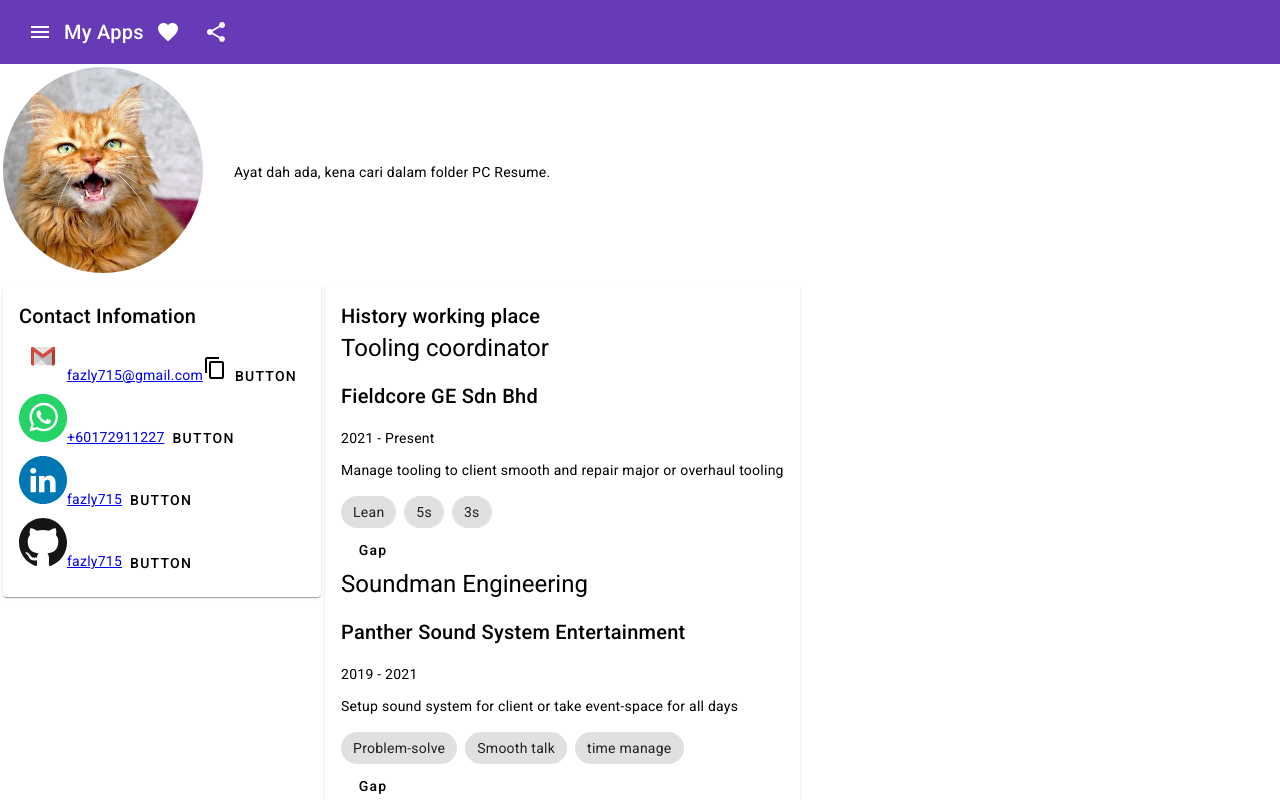
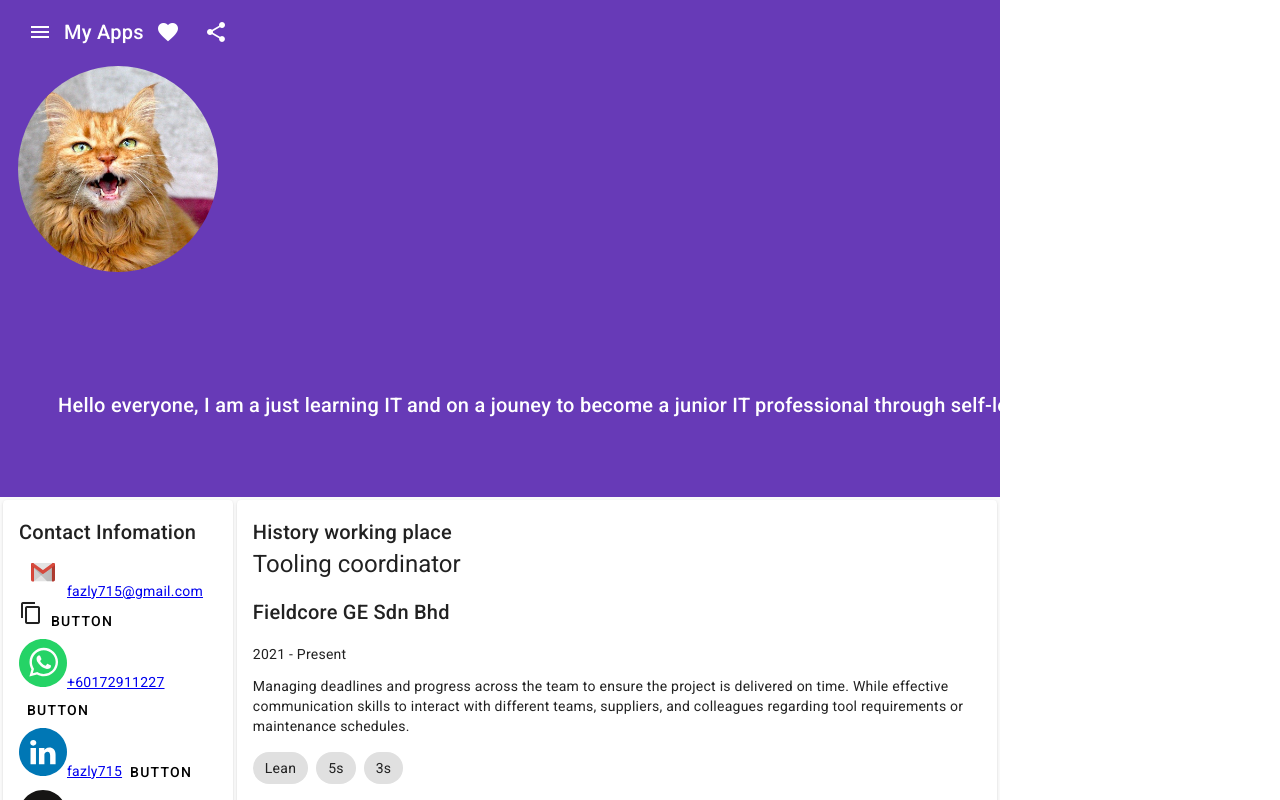
Before and after one commit to Fazly715/Online-Resume, an Angular app in the folder online-resume.client/: page / in a window 1280 px wide. Shown: the top 800 px of the page. Built offline with nearby package versions, Linux system fonts and the light colour scheme.

Commit message:
improvement

```diff
--- a/online-resume.client/src/app/portal-layout/portal-layout.component.css
+++ b/online-resume.client/src/app/portal-layout/portal-layout.component.css
@@ -0,0 +1,10 @@
+.example-container {
+    display: auto;
+    flex-direction: column;
+    position: absolute;
+    width: 1000px;
+    top: 0;
+    bottom: 0;
+    left: 0;
+    right: 0;
+  }
--- a/online-resume.client/src/app/portal-layout/portal-layout.component.html
+++ b/online-resume.client/src/app/portal-layout/portal-layout.component.html
@@ -1,3 +1,4 @@
+<div class="example-container">
     <mat-toolbar color="primary">
         <button mat-icon-button class="example-icon" aria-label="Example icon-button with menu icon">
             <mat-icon>menu</mat-icon>
@@ -11,9 +12,13 @@
             <mat-icon>share</mat-icon>
         </button>
     </mat-toolbar>
+    <mat-sidenav-container>
+        <router-outlet></router-outlet>
+    </mat-sidenav-container>
 
-<router-outlet></router-outlet>
 
     <mat-toolbar>
         <span>Copyright</span>
     </mat-toolbar>
+
+</div>
--- a/online-resume.client/src/app/resume-container/resume-container.component.css
+++ b/online-resume.client/src/app/resume-container/resume-container.component.css
@@ -1,11 +1,26 @@
+.background-height {
+    height: auto;
+}
+
+.flex {
+    width: 200px;
+    margin: auto;
+    line-height: 100px;
+
+}
+
 .profile-picture {
     width : 200px;
     height : auto;
     border-radius: 50%;
+
 }
 
 .summary {
     padding: 2em;
+    background-size:cover ;
+    align-items: center;
+    max-width: 0%;
 }
 
 .contact {
--- a/online-resume.client/src/app/resume-container/resume-container.component.html
+++ b/online-resume.client/src/app/resume-container/resume-container.component.html
@@ -1,13 +1,19 @@
-<table>
-    <tr>
-        <td>
-            <img src="assets/images/Profile.jpg" class="profile-picture">
-        </td>
-        <td class="summary">
-            <span>Ayat dah ada, kena cari dalam folder PC Resume.</span>
-        </td>
-    </tr>
-</table>
+<mat-toolbar class="background-height" color="primary">
+    <table class="table">
+        <div class="flex">
+            <div>
+                <img src="assets/images/Profile.jpg" class="profile-picture"  >
+            </div>
+            <div class="summary" style="color: white">
+                <span>Hello everyone, I am a just learning IT and on a jouney to become a junior IT professional through self-learning
+                    and with great mentor. My fascination with techology and its ever-evolving landscape has driven me to pursue a career in IT.
+                </span>
+            </div>
+        </div>
+    </table>
+</mat-toolbar>
+
+
 
 
 
@@ -43,7 +49,7 @@
                         <p>{{ experience.descriptions}}</p>
 
                         <mat-chip-set>
-                            <mat-chip color="primary" *ngFor="let skill of experience.skills">{{skill}}</mat-chip>
+                            <mat-chip color="primary" selected *ngFor="let skill of experience.skills">{{skill}}</mat-chip>
                         </mat-chip-set>
                         <button mat-button>Gap</button>
                     </div>
--- a/online-resume.client/src/app/resume-container/resume-container.component.ts
+++ b/online-resume.client/src/app/resume-container/resume-container.component.ts
@@ -11,7 +11,7 @@ export class ResumeContainerComponent {
       title: 'Tooling coordinator',
       company: 'Fieldcore GE Sdn Bhd',
       date: '2021 - Present',
-      descriptions: 'Manage tooling to client smooth and repair major or overhaul tooling',
+      descriptions: 'Managing deadlines and progress across the team to ensure the project is delivered on time. While effective communication skills to interact with different teams, suppliers, and colleagues regarding tool requirements or maintenance schedules.',
       skills: ['Lean', '5s', '3s']
     },
     {
--- a/online-resume.client/src/index.html
+++ b/online-resume.client/src/index.html
@@ -8,6 +8,12 @@
   <link rel="icon" type="image/x-icon" href="favicon.ico">
   <link href="https://fonts.googleapis.com/css2?family=Roboto:wght@300;400;500&display=swap" rel="stylesheet">
   <link href="https://fonts.googleapis.com/icon?family=Material+Icons" rel="stylesheet">
+  <style>
+    body,
+    html {
+  height: 100%;
+}
+  </style>
 </head>
 <body class="mat-typography">
   <app-root></app-root>
```
Lines whose indentation alone changed are shown as unchanged.
